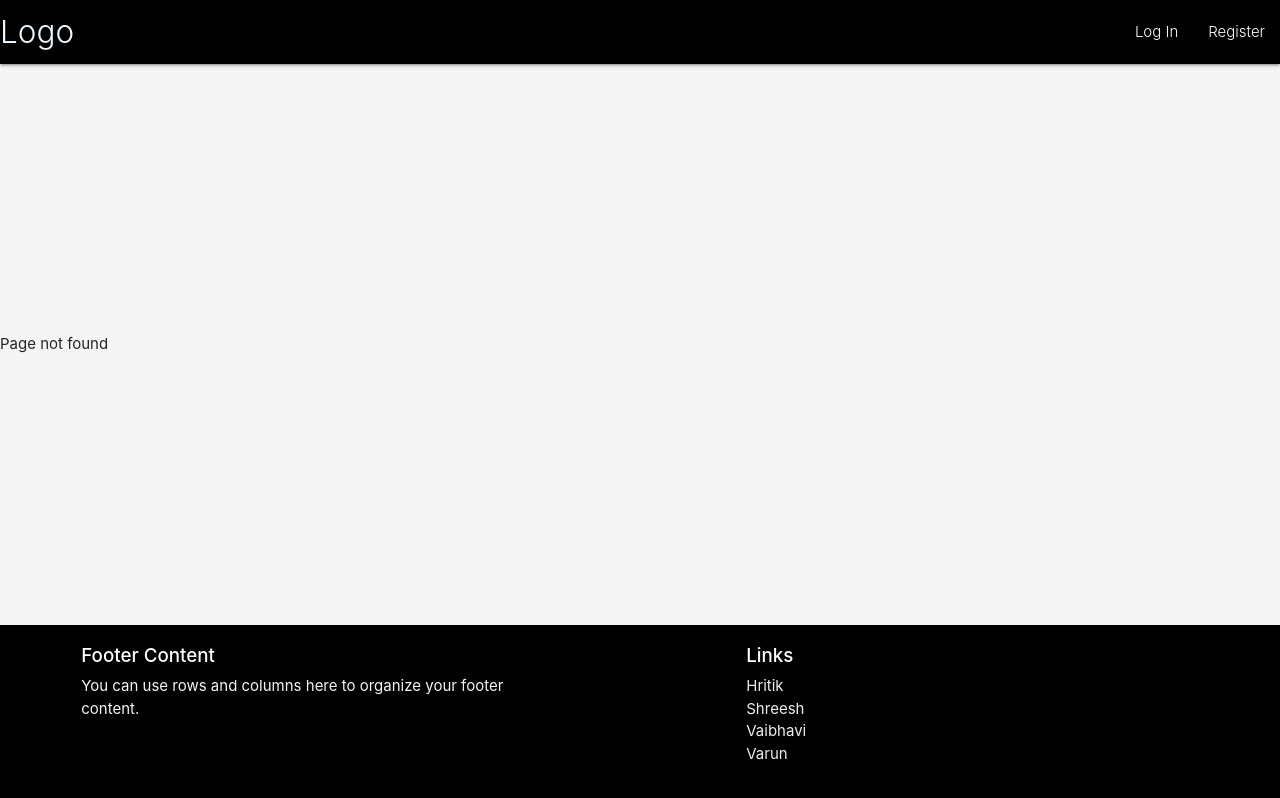
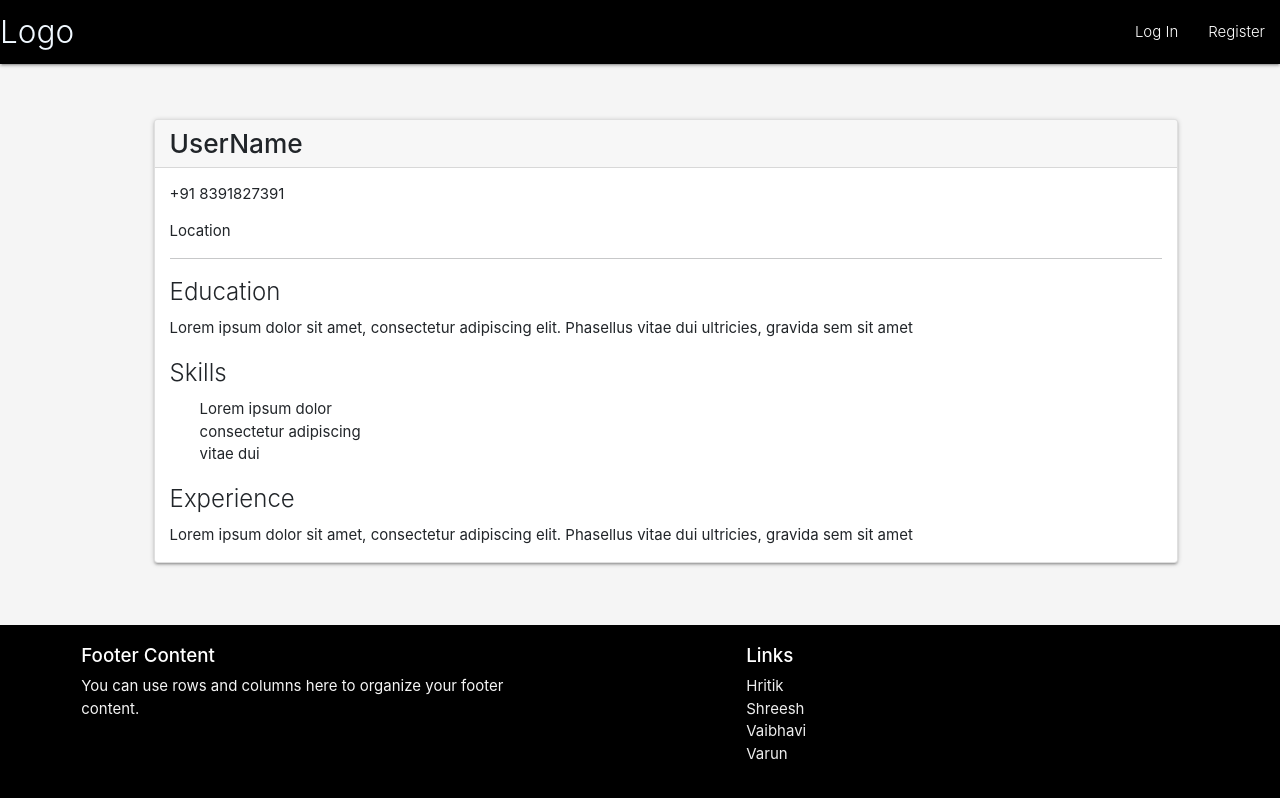
Before and after one commit to hritik2002/tsec_hackathon_frontend, a React (Create React App) app: page /userid in a window 1280 px wide. Before the commit this address had no page. Built offline with nearby package versions, Linux system fonts and the light colour scheme.

Commit message:
Added User Profile

```diff
--- a/src/App.js
+++ b/src/App.js
@@ -7,6 +7,8 @@ import Header from "./Component/Header/Header";
 import Footer from "./Component/Footer/Footer";
 import UserDashboard from "./Component/UserDashboard";
 import UserRegister from "./Component/UserRegister";
+import UserProfile from "./Component/UserProfile"
+import CompanyDashboard from "./Component/CompanyDashboard";
 
 function App() {
   document.addEventListener("DOMContentLoaded", function () {
@@ -31,7 +33,9 @@ function App() {
           <Route path="/" element={<Home />}></Route>
           <Route path="/login" element={<Login />}></Route>
           <Route path="/dashboard" element={<UserDashboard />}></Route>
-          <Route path="/user" element={<UserRegister />}></Route>
+          <Route path='/dummy' element={<CompanyDashboard/>}></Route>
+          <Route path="/register" element={<UserRegister />}></Route>
+          <Route path='/userid' element={<UserProfile/>}></Route>
           <Route path="*" element={<div>Page not found</div>}></Route>
         </Routes>
         <Footer />
--- /dev/null
+++ b/src/Assets/UserProfile.css
@@ -0,0 +1,4 @@
+.profile{
+    width: 80%;
+    margin-left: 12%;
+}
--- a/src/Component/CompanyDashboard/index.js
+++ b/src/Component/CompanyDashboard/index.js
@@ -1,3 +1,4 @@
+import { NavLink } from "react-router-dom";
 
 const CompanyDashboard = () => {
     return (
@@ -16,7 +17,7 @@ const CompanyDashboard = () => {
 
             <tbody>
               <tr>
-                <td>Alvin</td>
+                <td><NavLink to={`/userid`}>Alvin</NavLink></td>
                 <td>Eclair</td>
                 <td>$0.87</td>
                 <td><span className="new badge blue" data-badge-caption="In Touch">.</span></td>
--- /dev/null
+++ b/src/Component/UserProfile.js
@@ -0,0 +1,32 @@
+import '../Assets/UserProfile.css'
+
+const UserProfile = () => {
+    return(
+        <>
+            <div className='card profile'>
+                <h3 className='card-header'>UserName</h3>
+                <div className='card-body'>
+                    <p>+91 8391827391</p>
+                    <p>Location</p>
+                    <hr/>
+                    <p className='card-title'>Education</p>
+                    <p className='card-text'>Lorem ipsum dolor sit amet, consectetur adipiscing elit. Phasellus
+                        vitae dui ultricies, gravida sem sit amet
+                    </p>
+                    <p className='card-title'>Skills</p>
+                    <ol>
+                        <li>Lorem ipsum dolor</li>
+                        <li>consectetur adipiscing</li>
+                        <li>vitae dui</li>
+                    </ol>
+                    <p className='card-title'>Experience</p>
+                    <p className='card-text'>Lorem ipsum dolor sit amet, consectetur adipiscing elit. Phasellus
+                        vitae dui ultricies, gravida sem sit amet
+                    </p>
+                </div>
+            </div>
+        </>
+    );
+};
+
+export default UserProfile;
--- a/src/Component/UserRegister/index.js
+++ b/src/Component/UserRegister/index.js
@@ -24,27 +24,27 @@ function index() {
                 <div class="row">
                   <div class="input-field col s3">
                     <input type="text" class="validate" />
-                    <label for="first_name">User Name</label>
+                    <label for="username">User Name</label>
                   </div>
                   <div class="input-field col s3">
-                    <input type="text" class="validate" />
-                    <label for="last_name">Email</label>
+                    <input type="email" class="validate" />
+                    <label for="email">Email</label>
                   </div>
                   <div class="input-field col s3">
-                    <input type="text" class="validate" />
+                    <input type="password" class="validate" />
                     <label for="password">Password</label>
                   </div>
                   <div class="input-field col s3">
                     <input type="number" class="validate" />
-                    <label for="email">Age</label>
+                    <label for="age">Age</label>
                   </div>
                 </div>
                 <div class="row"></div>
                 <div class="row">
                   <div class="input-field col s3">
                     <input
-                      id="last_name"
-                      name="last_name"
+                      id="resume"
+                      name="resume"
                       type="file"
                       class="validate"
                     />
```
Also changed, not shown: 1 other file (tests, documents, lock files or other folders).
